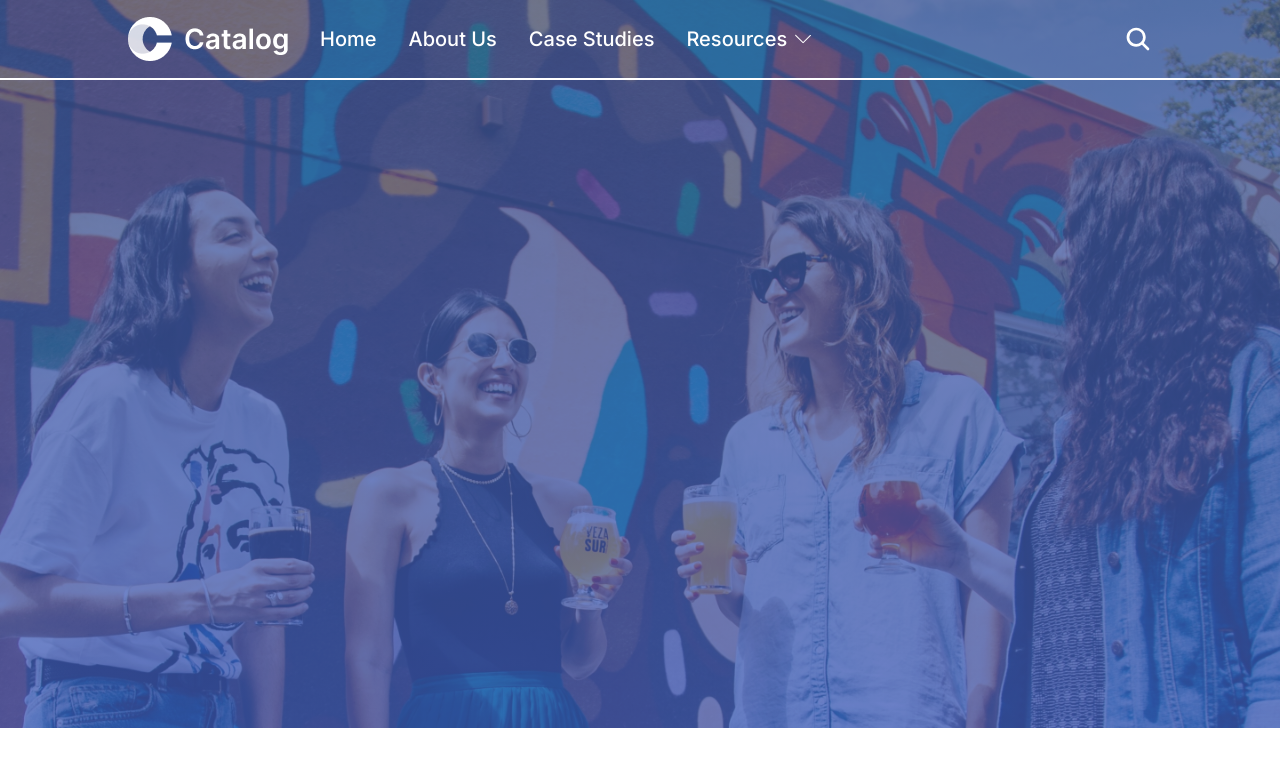
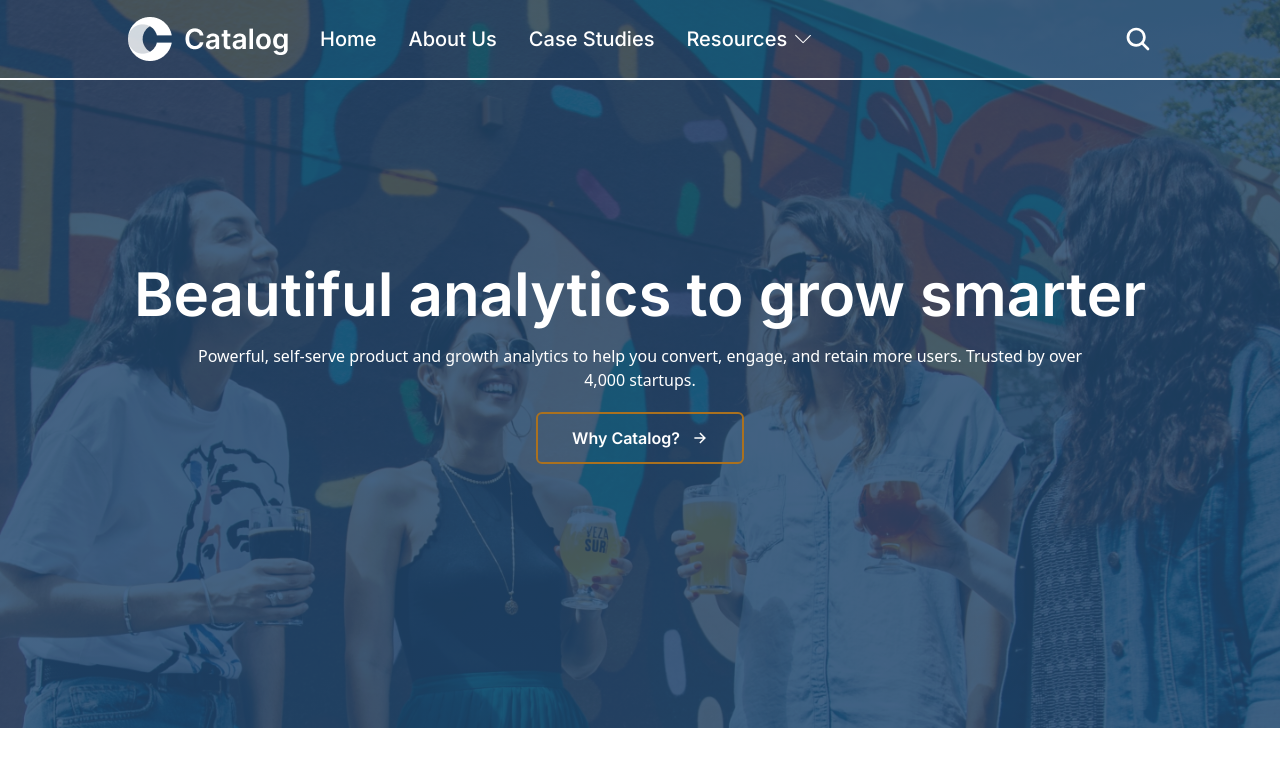
Before and after one commit to Samir984/yipl-frontend-challenge, a React (Vite) app: page / in a window 1280 px wide. Shown: the top 766 px of the page. Built offline with nearby package versions, Linux system fonts and the light colour scheme.

Commit message:
refactor compoenent

```diff
--- /dev/null
+++ b/src/component/Container.tsx
@@ -0,0 +1,20 @@
+import { IoArrowForwardSharp } from "react-icons/io5";
+export default function Container() {
+  return (
+    <div className="absolute  w-full top-[50%] -translate-y-[50%]  z-10">
+      <div className="flex flex-col  laptop:gap-5  gap-3 items-center max-w-[1120px] mx-auto text-center">
+        <h1 className="  font-semibold  laptop:text-6xl tablet:text-5xl text-3xl font-inter px-5 text-white">
+          Beautiful analytics to grow smarter
+        </h1>
+        <p className="text-white latptop:font-medium  font-base w-[80%]">
+          Powerful, self-serve product and growth analytics to help you convert,
+          engage, and retain more users. Trusted by over 4,000 startups.
+        </p>
+
+        <button className="flex  gap-3 items-center justify-center p-3 w-52 text-white font-inter font-semibold border-2 rounded-md border-yellow-700 transition-colors duration-300 hover:border-yellow-600">
+          <span>Why Catalog?</span> <IoArrowForwardSharp />
+        </button>
+      </div>
+    </div>
+  );
+}
--- /dev/null
+++ b/src/component/DropDownNav.tsx
@@ -0,0 +1,36 @@
+type dropDownNavItemsStucture = {
+  dropDownNavItems: {
+    icon: string;
+    label: string;
+    key: string;
+    text: string;
+  }[];
+};
+
+export default function DropDownNav({
+  dropDownNavItems,
+}: dropDownNavItemsStucture) {
+  return (
+    <div className="absolute  hidden  group-hover:flex flex-col z-20  top-7 rounded-lg  w-[412px] ">
+      <div className="h-5"></div>
+      <div className="flex  flex-col gap-4 bg-white p-8 ">
+        {dropDownNavItems.map((item) => {
+          return (
+            <div
+              className="flex gap-6 items-baseline hover:bg-[#f7f7f7] p-4 "
+              key={item.key}
+            >
+              <img src={item.icon} alt="icon" />
+              <div className="flex flex-col  ">
+                <h4 className="font-semibold font-inter text-lg text-gray-900">
+                  {item.label}
+                </h4>
+                <p className="text-gray-500 text-sm font-normal">{item.text}</p>
+              </div>
+            </div>
+          );
+        })}
+      </div>
+    </div>
+  );
+}
--- a/src/component/Header.tsx
+++ b/src/component/Header.tsx
@@ -1,12 +1,11 @@
 import appLogo from "../assets/Company_logo.png";
-import { IoIosClose } from "react-icons/io";
 import { SlArrowDown } from "react-icons/sl";
-import { IoSearch } from "react-icons/io5";
-import { ReactNode, useState } from "react";
+import { ReactNode } from "react";
 
 import blogIcon from "../assets/blog.png";
 import lightningIcon from "../assets/lightning.png";
 import videoIcon from "../assets/play-circlevideo.png";
+import DropDownNav from "./DropDownNav";
 
 export default function Header({ children }: { children: ReactNode }) {
   return (
@@ -19,52 +18,6 @@ export default function Header({ children }: { children: ReactNode }) {
         <div>{children}</div>
       </div>
     </div>
-  );
-}
-
-export function Search({
-  setDarkBgGround,
-}: {
-  setDarkBgGround: React.Dispatch<React.SetStateAction<boolean>>;
-}) {
-  const [openSearchBox, setOpenSearchBox] = useState(false);
-  return (
-    <>
-      <IoSearch
-        color="white"
-        size={28}
-        onClick={() => {
-          setOpenSearchBox(true);
-          setDarkBgGround(true);
-        }}
-      />
-
-      <div
-        className={`absolute -top-12 right-[50%] translate-x-[50%] transition-all duration-300 ${
-          openSearchBox && "top-32 "
-        }`}
-      >
-        <div className="w-[300px] tablet:w-[500px] relative bg-white rounded-lg ">
-          <div
-            className="absolute right-0 -top-3 bg-white rounded-full"
-            onClick={() => {
-              setOpenSearchBox(false);
-              setDarkBgGround(false);
-            }}
-          >
-            <IoIosClose />
-          </div>
-          <div className="flex  gap-2 w-full p-2">
-            <IoSearch color="black" size={28} />
-            <input
-              type="text"
-              className="w-full outline-none"
-              placeholder="search"
-            />
-          </div>
-        </div>
-      </div>
-    </>
   );
 }
 
@@ -85,7 +38,7 @@ function NavBar() {
       label: "Resources",
       key: "resources",
       depthLevel: 1,
-      subNavItems: [
+      dropDownNavItems: [
         {
           icon: blogIcon,
           label: "Blog",
@@ -121,7 +74,7 @@ function NavBar() {
               <a href={`#${item.key}`}>{item.label}</a>
               {item.depthLevel && <SlArrowDown size={16} />}
               {item.depthLevel && (
-                <DropDownNav subNavItems={item.subNavItems} />
+                <DropDownNav dropDownNavItems={item.dropDownNavItems} />
               )}
             </li>
           </div>
@@ -130,26 +83,3 @@ function NavBar() {
     </ul>
   );
 }
-
-function DropDownNav({ subNavItems }) {
-  return (
-    <div className="absolute hidden  group-hover:flex flex-col  top-7 rounded-lg  w-[412px]">
-      <div className="h-5"></div>
-      <div className="flex  flex-col gap-4 bg-white p-8 ">
-        {subNavItems.map((item) => {
-          return (
-            <div className="flex gap-6 items-baseline " key={item.key}>
-              <img src={item.icon} alt="icon" />
-              <div className="flex flex-col  ">
-                <h4 className="font-semibold font-inter text-lg text-gray-900">
-                  {item.label}
-                </h4>
-                <p className="text-gray-500 text-sm font-normal">{item.text}</p>
-              </div>
-            </div>
-          );
-        })}
-      </div>
-    </div>
-  );
-}
--- a/src/component/HeroSection.tsx
+++ b/src/component/HeroSection.tsx
@@ -1,6 +1,8 @@
 import { useState } from "react";
 import heroBgImg from "../assets/hero.jpeg";
-import Header, { Search } from "./Header";
+import Header from "./Header";
+import Container from "./Container";
+import SearchPop from "./SearchPop";
 
 export default function HeroSection() {
   const [darkBgGround, setDarkBgGround] = useState(false);
@@ -12,15 +14,17 @@ export default function HeroSection() {
       }}
     >
       {darkBgGround && (
-        <div className="absolute top-0 w-full h-full bg-black opacity-60 -z-10"></div>
+        <div className="absolute top-0 w-full h-full bg-black opacity-30 -z-10"></div>
       )}
       <div
-        className="absolute top-0 w-full h-full bg-gradient-to-b from-blue-900 to-blue-800
-] opacity-70 -z-20"
+        className="absolute top-0 w-full h-full bg-gradient-to-b from-hero-bg1 to-hero-bg2
+] opacity-80 -z-20"
       ></div>
       <Header>
-        <Search setDarkBgGround={setDarkBgGround} />
+        <SearchPop setDarkBgGround={setDarkBgGround} />
       </Header>
+
+      <Container />
     </div>
   );
 }
--- /dev/null
+++ b/src/component/SearchPop.tsx
@@ -0,0 +1,49 @@
+import { useState } from "react";
+import { IoIosClose } from "react-icons/io";
+import { IoSearch } from "react-icons/io5";
+
+export default function SearchPop({
+  setDarkBgGround,
+}: {
+  setDarkBgGround: React.Dispatch<React.SetStateAction<boolean>>;
+}) {
+  const [openSearchBox, setOpenSearchBox] = useState(false);
+  return (
+    <>
+      <IoSearch
+        color="white"
+        size={28}
+        onClick={() => {
+          setOpenSearchBox(true);
+          setDarkBgGround(true);
+        }}
+      />
+
+      <div
+        className={`absolute -top-12 right-[50%] translate-x-[50%] transition-all duration-300 ${
+          openSearchBox && "top-32 "
+        }`}
+      >
+        <div className="w-[300px] tablet:w-[500px] relative bg-white rounded-lg ">
+          <div
+            className="absolute right-0 -top-3 bg-white rounded-full"
+            onClick={() => {
+              setOpenSearchBox(false);
+              setDarkBgGround(false);
+            }}
+          >
+            <IoIosClose />
+          </div>
+          <div className="flex  gap-2 w-full p-2">
+            <IoSearch color="black" size={28} />
+            <input
+              type="text"
+              className="w-full outline-none"
+              placeholder="search"
+            />
+          </div>
+        </div>
+      </div>
+    </>
+  );
+}
--- a/tailwind.config.js
+++ b/tailwind.config.js
@@ -6,6 +6,10 @@ export default {
       inter: ["Inter"],
     },
     extend: {
+      colors: {
+        "hero-bg1": "#002953",
+        "hero-bg2": "#002D5B",
+      },
       screens: {
         phone: "420px",
         tablet: "640px",
```
